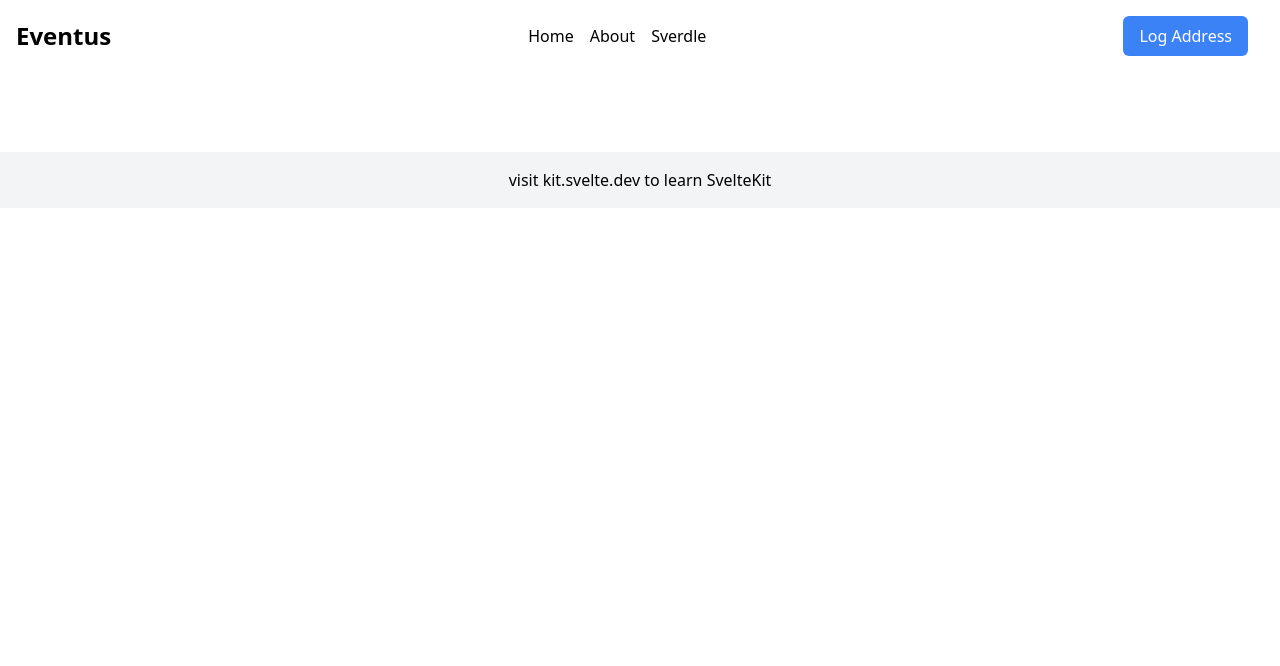
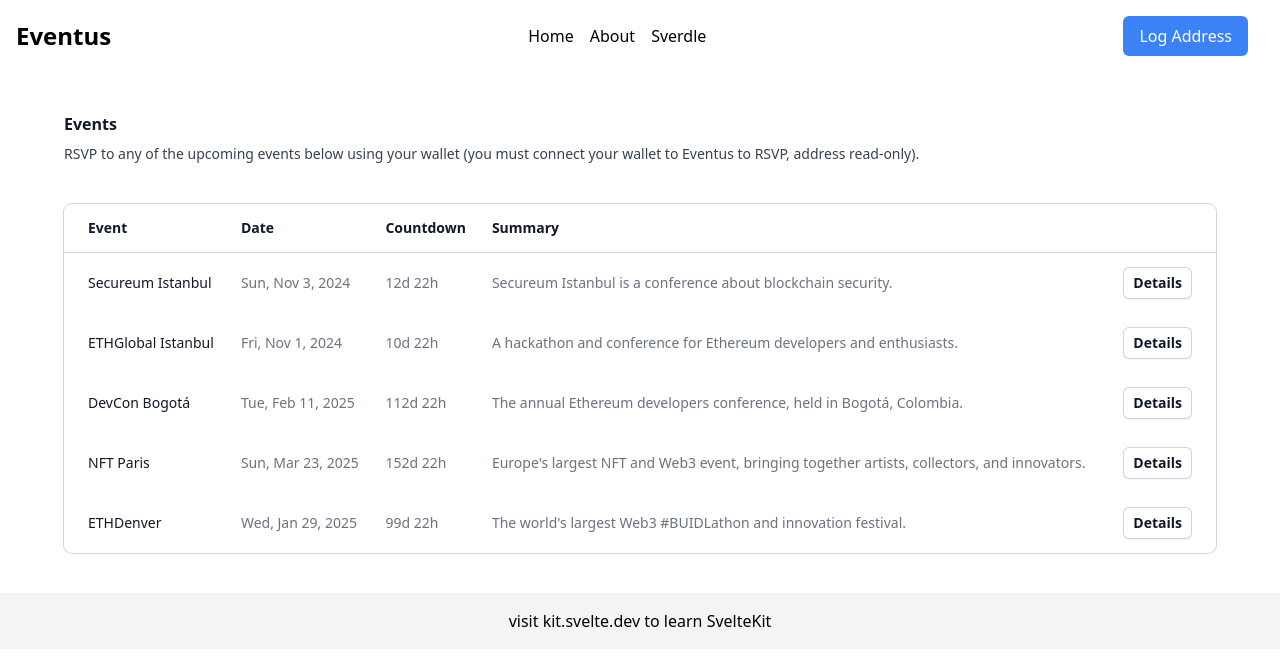
Before and after one commit to mauricedesaxe/eventus, a SvelteKit app: page / in a window 1280 px wide. Shown: the top 666 px of the page. Built offline with nearby package versions, Linux system fonts and the light colour scheme; what @reown/appkit, @reown/appkit-adapter-wagmi would draw is missing.

Commit message:
add events table
with fake constant data

```diff
--- a/src/routes/+page.svelte
+++ b/src/routes/+page.svelte
@@ -1,4 +1,139 @@
+<script>
+	const events = [
+		{
+			slug: 'secureum-istanbul-2024',
+			name: 'Secureum Istanbul',
+			date: '2024-11-03',
+			summary: 'Secureum Istanbul is a conference about blockchain security.',
+			isRSVPed: true
+		},
+		{
+			slug: 'ethglobal-istanbul-2024',
+			name: 'ETHGlobal Istanbul',
+			date: '2024-11-01',
+			summary: 'A hackathon and conference for Ethereum developers and enthusiasts.',
+			isRSVPed: false
+		},
+		{
+			slug: 'devcon-bogota-2025',
+			name: 'DevCon Bogotá',
+			date: '2025-02-11',
+			summary: 'The annual Ethereum developers conference, held in Bogotá, Colombia.',
+			isRSVPed: false
+		},
+		{
+			slug: 'nft-paris-2025',
+			name: 'NFT Paris',
+			date: '2025-03-23',
+			summary:
+				"Europe's largest NFT and Web3 event, bringing together artists, collectors, and innovators.",
+			isRSVPed: false
+		},
+		{
+			slug: 'ethdenver-2025',
+			name: 'ETHDenver',
+			date: '2025-01-29',
+			summary: "The world's largest Web3 #BUIDLathon and innovation festival.",
+			isRSVPed: false
+		}
+	];
+</script>
+
 <svelte:head>
 	<title>Home</title>
-	<meta name="description" content="Svelte demo app" />
+	<meta name="summary" content="Svelte demo app" />
 </svelte:head>
+
+<div class="px-4 sm:px-6 lg:px-8">
+	<div class="sm:flex sm:items-center">
+		<div class="sm:flex-auto">
+			<h1 class="text-base font-semibold leading-6 text-gray-900">Events</h1>
+			<p class="mt-2 text-sm text-gray-700">
+				RSVP to any of the upcoming events below using your wallet (you must connect your wallet to
+				Eventus to RSVP, address read-only).
+			</p>
+		</div>
+	</div>
+	<div class="-mx-4 mt-10 ring-1 ring-gray-300 sm:mx-0 sm:rounded-lg">
+		<table class="min-w-full divide-y divide-gray-300">
+			<thead>
+				<tr>
+					<th
+						scope="col"
+						class="py-3.5 pl-4 pr-3 text-left text-sm font-semibold text-gray-900 sm:pl-6"
+					>
+						Event</th
+					>
+					<th
+						scope="col"
+						class="hidden px-3 py-3.5 text-left text-sm font-semibold text-gray-900 lg:table-cell"
+					>
+						Date</th
+					>
+					<th
+						scope="col"
+						class="hidden px-3 py-3.5 text-left text-sm font-semibold text-gray-900 lg:table-cell"
+					>
+						Countdown</th
+					>
+					<th
+						scope="col"
+						class="hidden px-3 py-3.5 text-left text-sm font-semibold text-gray-900 lg:table-cell"
+					>
+						Summary</th
+					>
+					<th scope="col" class="relative py-3.5 pl-3 pr-4 sm:pr-6">
+						<span class="sr-only">RSVP</span>
+					</th>
+				</tr>
+			</thead>
+			<tbody>
+				{#each events as event}
+					<tr>
+						<td class="relative py-4 pl-4 pr-3 text-sm sm:pl-6">
+							<div class="font-medium text-gray-900">{event.name}</div>
+							<div class="mt-1 flex flex-col text-gray-500 sm:block lg:hidden">
+								<span>{event.date}</span>
+								<span class="hidden sm:inline">·</span>
+								<span>{event.summary}</span>
+							</div>
+						</td>
+						<td class="hidden px-3 py-3.5 text-sm text-gray-500 lg:table-cell">
+							{new Date(event.date).toLocaleDateString('en-US', {
+								weekday: 'short',
+								year: 'numeric',
+								month: 'short',
+								day: 'numeric'
+							})}
+						</td>
+						<td class="hidden px-3 py-3.5 text-sm text-gray-500 lg:table-cell">
+							{#if new Date(event.date) > new Date()}
+								{@const timeLeft = new Date(event.date).getTime() - new Date().getTime()}
+								{@const days = Math.floor(timeLeft / (1000 * 60 * 60 * 24))}
+								{@const hours = Math.floor((timeLeft % (1000 * 60 * 60 * 24)) / (1000 * 60 * 60))}
+								{days}d {hours}h
+							{:else if new Date(event.date) < new Date()}
+								Event has passed
+							{:else if new Date(event.date) === new Date()}
+								Event starts today
+							{:else}
+								Coming soon
+							{/if}
+						</td>
+						<td class="hidden px-3 py-3.5 text-sm text-gray-500 lg:table-cell">
+							{event.summary}
+						</td>
+						<td class="relative py-3.5 pl-3 pr-4 text-right text-sm font-medium sm:pr-6">
+							<a
+								href={`/event/${event.slug}`}
+								class="inline-flex items-center rounded-md bg-white px-2.5 py-1.5 text-sm font-semibold text-gray-900 shadow-sm ring-1 ring-inset ring-gray-300 hover:bg-gray-50 disabled:cursor-not-allowed disabled:opacity-30 disabled:hover:bg-white"
+							>
+								Details<span class="sr-only"> about {event.name}</span></a
+							>
+						</td>
+					</tr>
+				{/each}
+			</tbody>
+		</table>
+	</div>
+</div>
```
